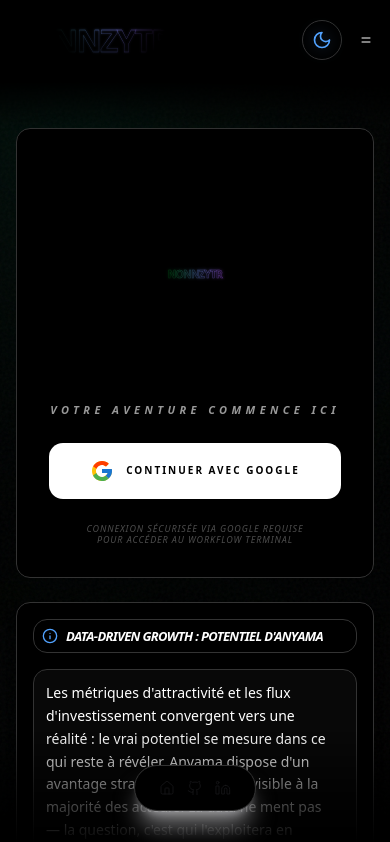
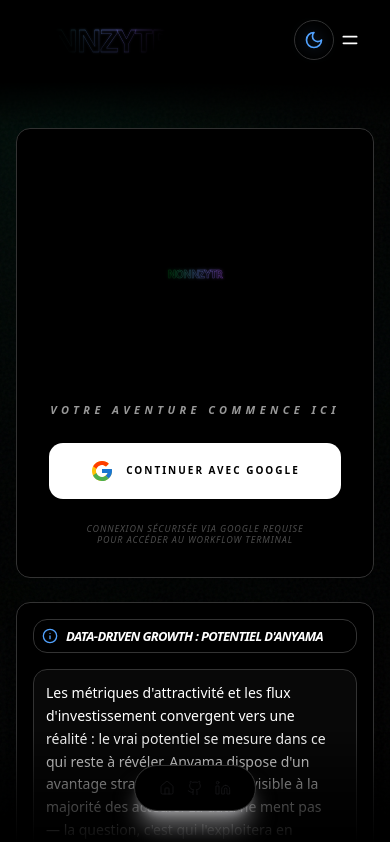
Before and after one commit to nonnzy7even7iete/nonnzytransformiumfullstackbundel, a Next.js app: page / in a window 390 px wide. Shown: the top 842 px of the page. Built offline with nearby package versions, Linux system fonts and the light colour scheme; no server answers.

Commit message:
Zy Bulding workflow

```diff
--- a/src/components/frontendkit/NavbarFront.tsx
+++ b/src/components/frontendkit/NavbarFront.tsx
@@ -74,20 +74,21 @@ export default function NavbarFront() {
           <div className="flex items-center gap-0 z-[120]">
             <AnimatedThemeToggler />
 
-            {/* BOUTON MOBILE : Version Ultra-Épurée (w-3 h-3) */}
-            {/* Note pédagogique : On garde une hitbox w-12 h-12 pour l'accessibilité tactile
-                mais l'élément visuel est réduit au minimum pour l'esthétique. */}
+            {/* BOUTON MOBILE : Épuré (w-5) et décollé du bord droit */}
             <button
               type="button"
               onPointerDown={(e) => {
                 e.preventDefault();
                 setIsMobileMenuOpen(true);
               }}
-              className="md:hidden flex items-center justify-center w-12 h-12 text-[var(--foreground)] cursor-pointer focus:outline-none"
-              style={{ marginRight: "-8px" }}
+              // Utilisation d'un padding-right (pr-4 ou pr-6) pour décoller l'icône du bord
+              className="md:hidden flex items-center justify-center w-12 h-12 text-[var(--foreground)] cursor-pointer focus:outline-none pr-4"
+              // On retire le margin-right négatif pour laisser l'icône respirer loin du bord
+              style={{ marginRight: "0px" }}
               aria-label="Menu"
             >
-              <HiOutlineMenuAlt4 className="w-3 h-3" />
+              {/* Taille w-5 h-5 (20px) : l'équilibre parfait entre discrétion et visibilité */}
+              <HiOutlineMenuAlt4 className="w-5 h-5" />
             </button>
           </div>
         </div>
```
